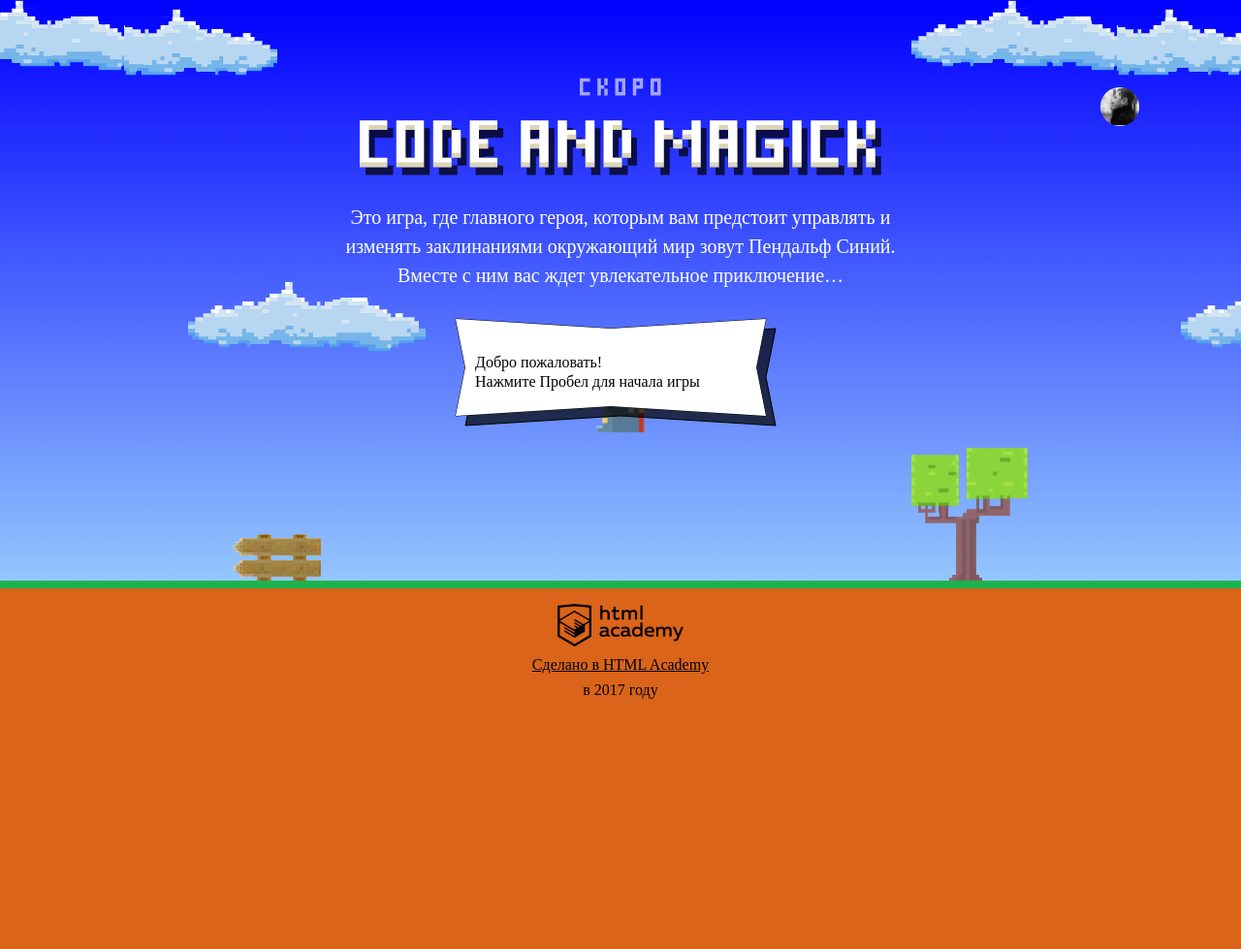
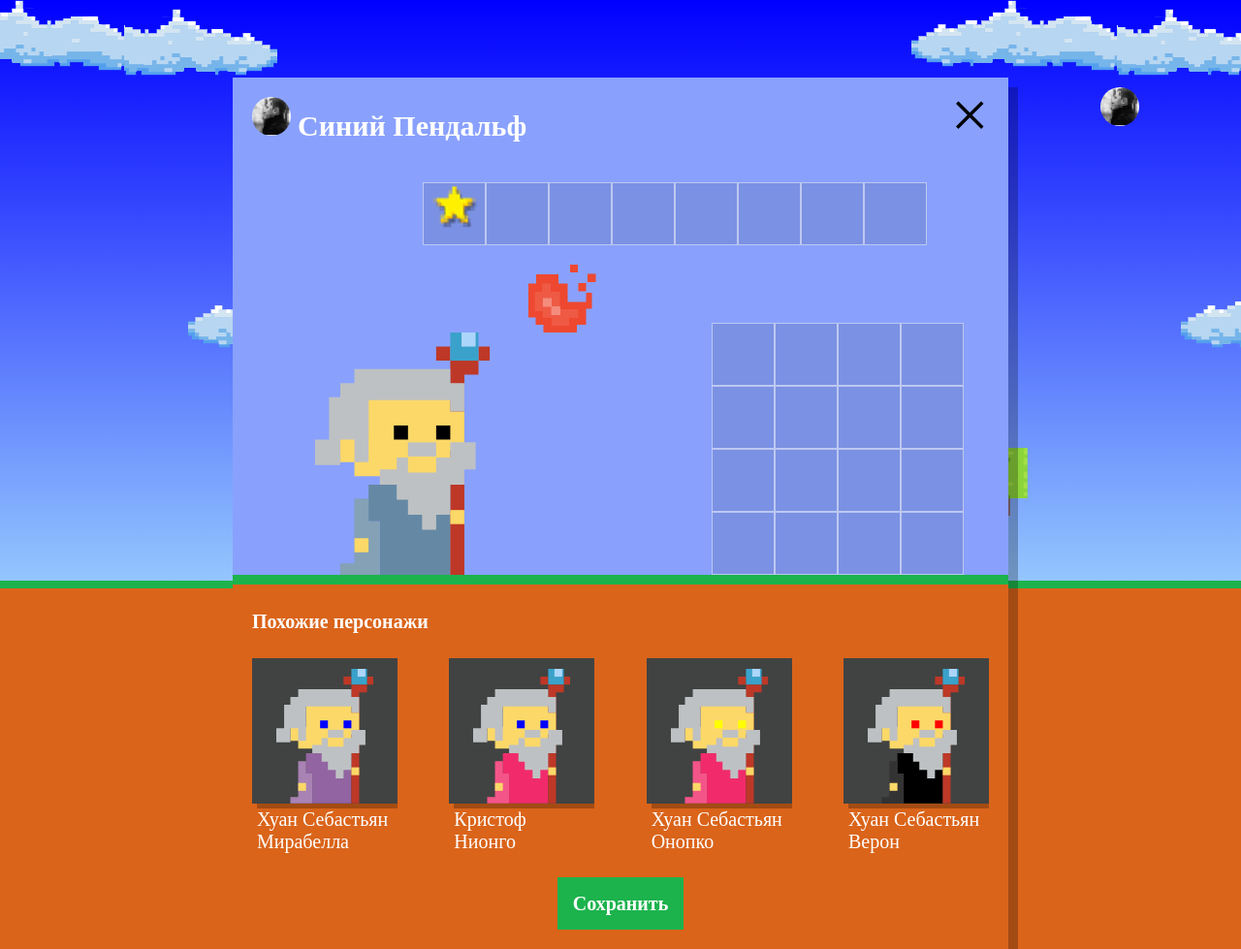
Before and after one commit to MRashchynskaya/150661-code-and-magick, a website: page index.html in a window 1280 px wide. Shown: the whole page at 97% size. Before the commit the page ends 800 px from the top, so only its background shows below. Drawn offline with Linux system fonts and the light colour scheme; a web font is replaced by a local one.

Commit message:
added similar players

```diff
--- a/index.html
+++ b/index.html
@@ -197,6 +197,6 @@
 
   <script src="js/game.js"></script>
   <script src="js/stat.js"></script>
-
+  <script src="js/setup.js"></script>
 </body>
 </html>
--- /dev/null
+++ b/js/setup.js
@@ -0,0 +1,65 @@
+'use strict';
+
+// Показываем блок .setup, убрав у него класс .hidden
+var userDialog = document.querySelector('.setup');
+userDialog.classList.remove('hidden');
+
+// массивы имен и фамилий
+var names = ['Иван', 'Хуан Себастьян', 'Мария', 'Кристоф', 'Виктор', 'Юлия', 'Люпита', 'Вашингтон'];
+var surnames = ['да Марья', 'Верон', 'Мирабелла', 'Вальц', 'Онопко', 'Топольницкая', 'Нионго', 'Ирвинг'];
+
+// массивы цветов для мантии и для глаз персонажа
+var colorsCoat = ['rgb(101, 137, 164)', 'rgb(241, 43, 107)', 'rgb(146, 100, 161)', 'rgb(56, 159, 117)', 'rgb(215, 210, 55)', 'rgb(0, 0, 0)'];
+var colorsEyes = ['black', 'red', 'blue', 'yellow', 'green'];
+
+// Объявляем функцию генерации случайных данных (одну для всех случаев)
+var randomize = function (arr) {
+  return arr[Math.floor(Math.random() * arr.length)];
+};
+
+// Создаем массив из 4 объектов со случайными параметрами
+
+var players = [
+  {
+    name: randomize(names) + ' ' + randomize(surnames),
+    coatColor: randomize(colorsCoat),
+    eyesColor: randomize(colorsEyes)
+  },
+  {
+    name: randomize(names) + ' ' + randomize(surnames),
+    coatColor: randomize(colorsCoat),
+    eyesColor: randomize(colorsEyes)
+  },
+  {
+    name: randomize(names) + ' ' + randomize(surnames),
+    coatColor: randomize(colorsCoat),
+    eyesColor: randomize(colorsEyes)
+  },
+  {
+    name: randomize(names) + ' ' + randomize(surnames),
+    coatColor: randomize(colorsCoat),
+    eyesColor: randomize(colorsEyes)
+  }
+];
+
+var similarListElement = userDialog.querySelector('.setup-similar-list');
+
+var similarWizardTemplate = document.querySelector('#similar-wizard-template')
+  .content
+  .querySelector('.setup-similar-item');
+
+var renderWizard = function (wizard) {
+  var wizardElement = similarWizardTemplate.cloneNode(true);
+  wizardElement.querySelector('.setup-similar-label').textContent = wizard.name;
+  wizardElement.querySelector('.wizard-coat').style.fill = wizard.coatColor;
+  wizardElement.querySelector('.wizard-eyes').style.fill = wizard.eyesColor;
+  return wizardElement;
+};
+
+var fragment = document.createDocumentFragment();
+for (var i = 0; i < players.length; i++) {
+  fragment.appendChild(renderWizard(players[i]));
+}
+similarListElement.appendChild(fragment);
+
+userDialog.querySelector('.setup-similar').classList.remove('hidden');
```
